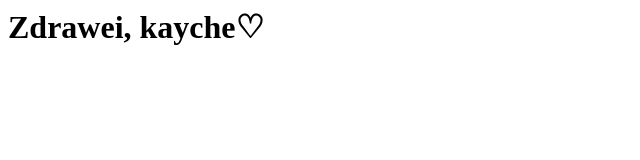
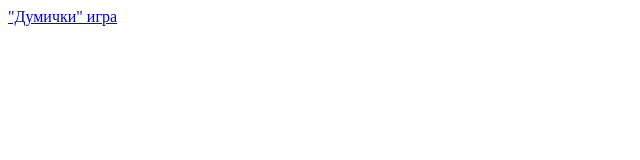
Before and after one commit to Aliksalot/kolevsait, a plain HTML site: page docs/index.html in a window 1280 px wide. Shown: the whole page, without its empty margins (0-640 px from the left). Drawn offline with Linux system fonts and the light colour scheme.

Commit message:
malko pipnah homepage-a

```diff
--- a/docs/index.html
+++ b/docs/index.html
@@ -1,3 +1,3 @@
 <html>
-	<h1>Zdrawei, kayche♡</h1>
+  <a href='/dumichki/'>"Думички" игра </a>
 </html>
```
